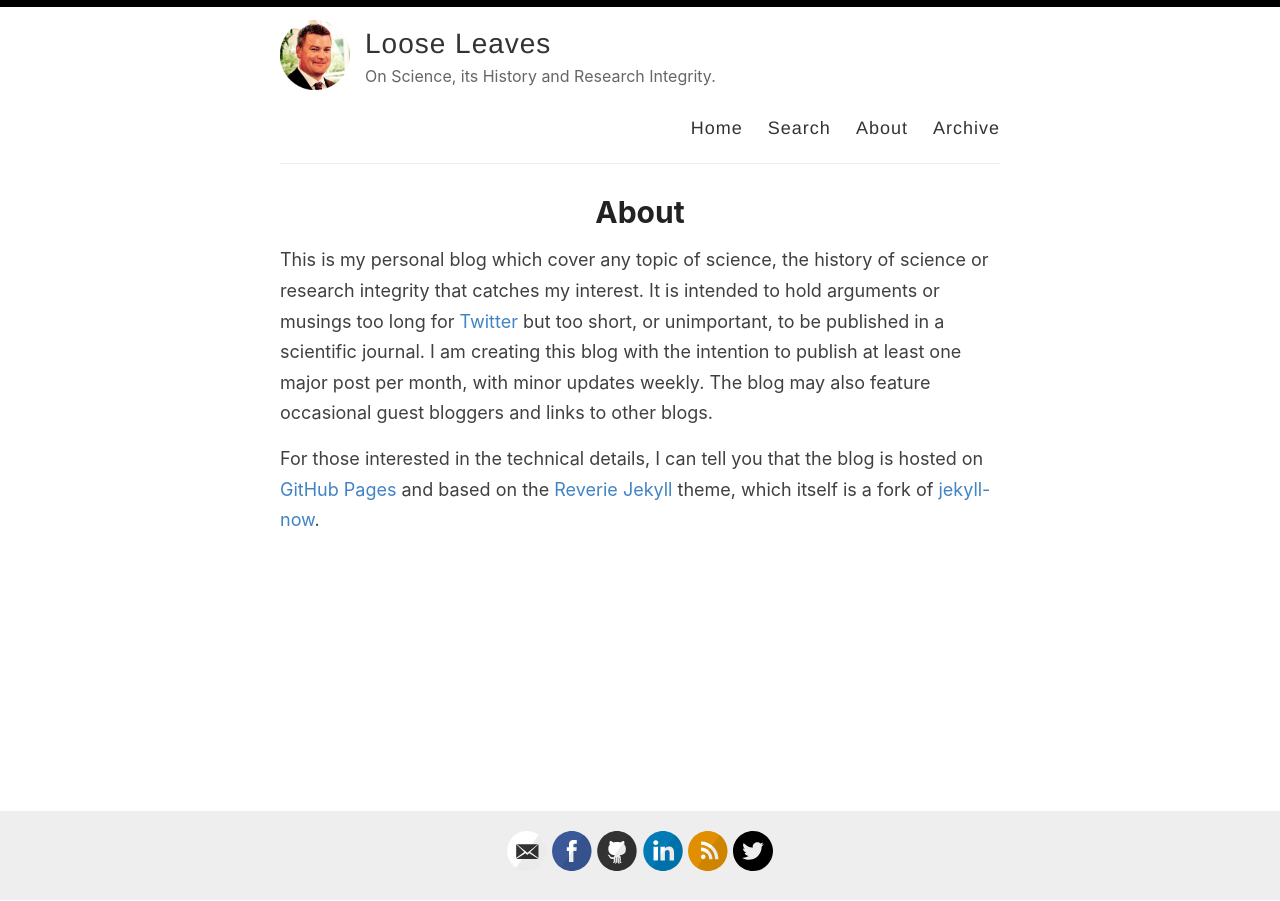
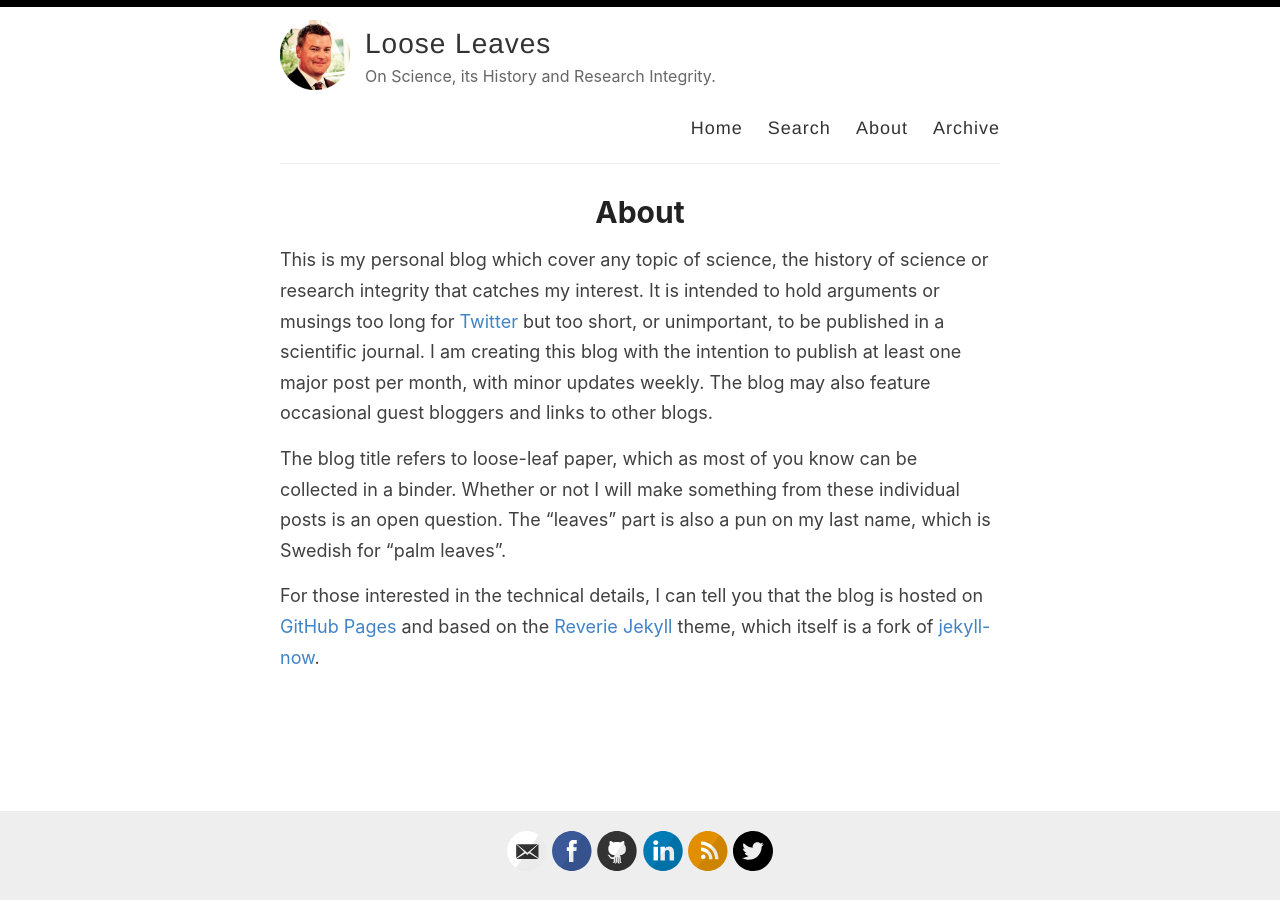
Before and after one commit to amitmerchant1990/reverie, a Jekyll site: the page built from _pages/about.md, in a window 1280 px wide. Built offline with Jekyll 4.4.1, drawn with Linux system fonts in a browser that asks for light colours.

Commit message:
Update about.md

```diff
--- a/_pages/about.md
+++ b/_pages/about.md
@@ -6,6 +6,8 @@ permalink: /about/
 
 This is my personal blog which cover any topic of science, the history of science or research integrity that catches my interest. It is intended to hold arguments or musings too long for [Twitter](https://twitter.com/MagnusPalmblad) but too short, or unimportant, to be published in a scientific journal. I am creating this blog with the intention to publish at least one major post per month, with minor updates weekly. The blog may also feature occasional guest bloggers and links to other blogs.
 
+The blog title refers to loose-leaf paper, which as most of you know can be collected in a binder. Whether or not I will make something from these individual posts is an open question. The "leaves" part is also a pun on my last name, which is Swedish for "palm leaves".
+
 For those interested in the technical details, I can tell you that the blog is hosted on [GitHub Pages](https://pages.github.com/) and based on the [Reverie](https://github.com/amitmerchant1990/reverie) [Jekyll](https://jekyllrb.com/) theme, which itself is a fork of [jekyll-now](https://github.com/barryclark/jekyll-now).
 &nbsp;
 &nbsp;
```
